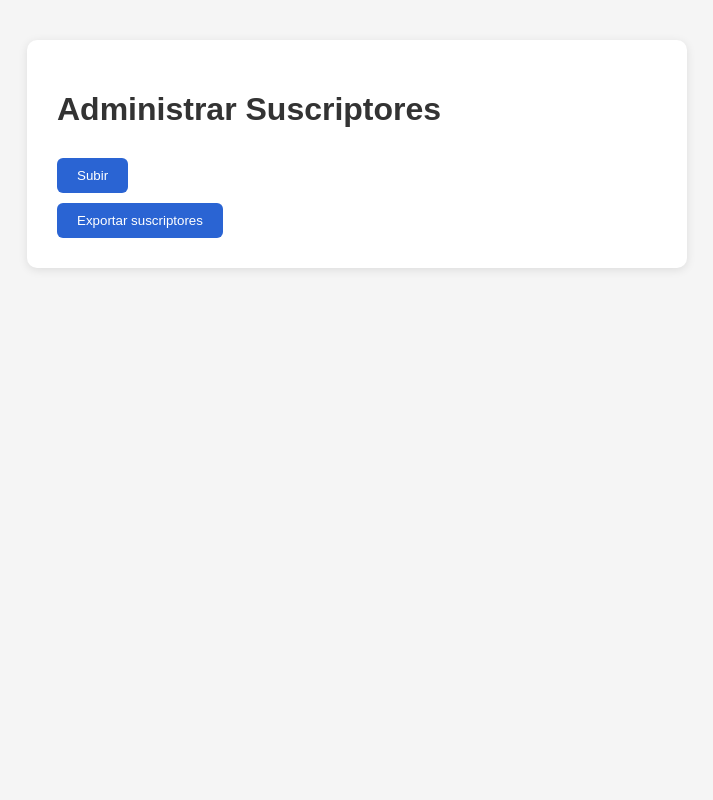
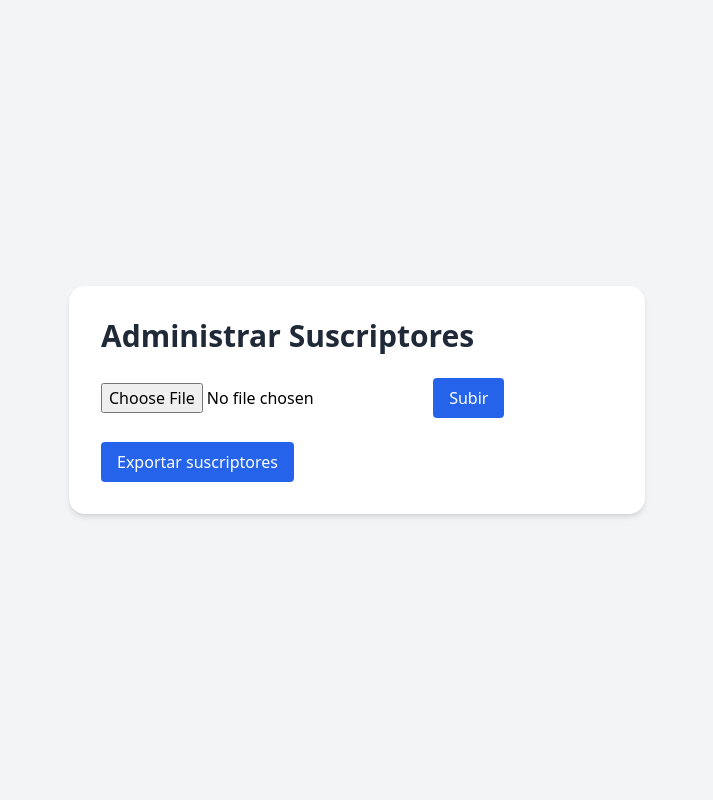
Before and after one commit to SeaNvrsk/unsubscribe_project, a Django app: page / in a window 1280 px wide. Shown: the whole page, without its empty margins (283-996 px from the left). Run offline with Django 5.2, Linux system fonts and the light colour scheme; some libraries are stand-ins or nearby versions.

Commit message:
UI fixed: форма загрузки и кнопка экспорта подписчиков

```diff
--- a/mailing/views.py
+++ b/mailing/views.py
@@ -62,7 +62,8 @@ def export_csv(request):
     return response
 
 def index(request):
-    return render(request, 'index.html')
+    form = UploadFileForm()
+    return render(request, 'index.html', {'form': form})
 
 def upload_subscribers(request):
     if request.method == 'POST' and request.FILES['file']:
--- a/templates/index.html
+++ b/templates/index.html
@@ -3,50 +3,24 @@
 <head>
     <meta charset="UTF-8">
     <title>Administrar Suscriptores</title>
-    <style>
-        body {
-            background-color: #f5f5f5;
-            font-family: sans-serif;
-        }
-        .card {
-            background: white;
-            max-width: 600px;
-            margin: 40px auto;
-            padding: 30px;
-            border-radius: 10px;
-            box-shadow: 0 2px 10px rgba(0, 0, 0, 0.1);
-        }
-        h1 {
-            color: #333;
-            margin-bottom: 20px;
-        }
-        button {
-            background: #2a64d3;
-            color: white;
-            padding: 10px 20px;
-            border: none;
-            border-radius: 6px;
-            margin-top: 10px;
-            cursor: pointer;
-        }
-        input[type="file"] {
-            margin-top: 10px;
-            display: block;
-        }
-    </style>
+    <script src="https://cdn.tailwindcss.com"></script>
 </head>
-<body>
-    <div class="card">
-        <h1>Administrar Suscriptores</h1>
+<body class="bg-gray-100 min-h-screen flex items-center justify-center">
+<div class="bg-white p-8 rounded-2xl shadow-md w-full max-w-xl">
+    <h1 class="text-3xl font-bold text-gray-800 mb-6">Administrar Suscriptores</h1>
 
-        <form method="post" enctype="multipart/form-data">
+    <form method="post" enctype="multipart/form-data" class="mb-6">
         {% csrf_token %}
         {{ form.file }}
-            <button type="submit">Subir</button>
+        <button type="submit" class="ml-4 px-4 py-2 bg-blue-600 text-white rounded hover:bg-blue-700">
+            Subir
+        </button>
     </form>
 
     <form method="get" action="{% url 'export_subscribers' %}">
-            <button type="submit">Exportar suscriptores</button>
+        <button type="submit" class="px-4 py-2 bg-blue-600 text-white rounded hover:bg-blue-700">
+            Exportar suscriptores
+        </button>
     </form>
 </div>
 </body>
--- a/unsubscribe_project/urls.py
+++ b/unsubscribe_project/urls.py
@@ -1,16 +1,14 @@
 from django.contrib import admin
 from django.urls import path
+from mailing import views
 from django.contrib.auth import views as auth_views
-from mailing import views
 
 urlpatterns = [
     path('admin/', admin.site.urls),
     path('', views.index, name='index'),
+    path('unsubscribe/', views.unsubscribe_view, name='unsubscribe'),
     path('upload/', views.upload_subscribers, name='upload'),
-    path('export/', views.export_subscribers, name='export'),
-    path('unsubscribe/', views.unsubscribe_view, name='unsubscribe'),
-    path('upload_excel/', views.upload_excel, name='upload_excel'),
-    path('export_csv/', views.export_csv, name='export_csv'),
+    path('export/', views.export_subscribers, name='export_subscribers'),
     path("accounts/login/", auth_views.LoginView.as_view(), name="login"),
     path("accounts/logout/", auth_views.LogoutView.as_view(), name="logout"),
 ]
```
Lines whose indentation alone changed are shown as unchanged.
